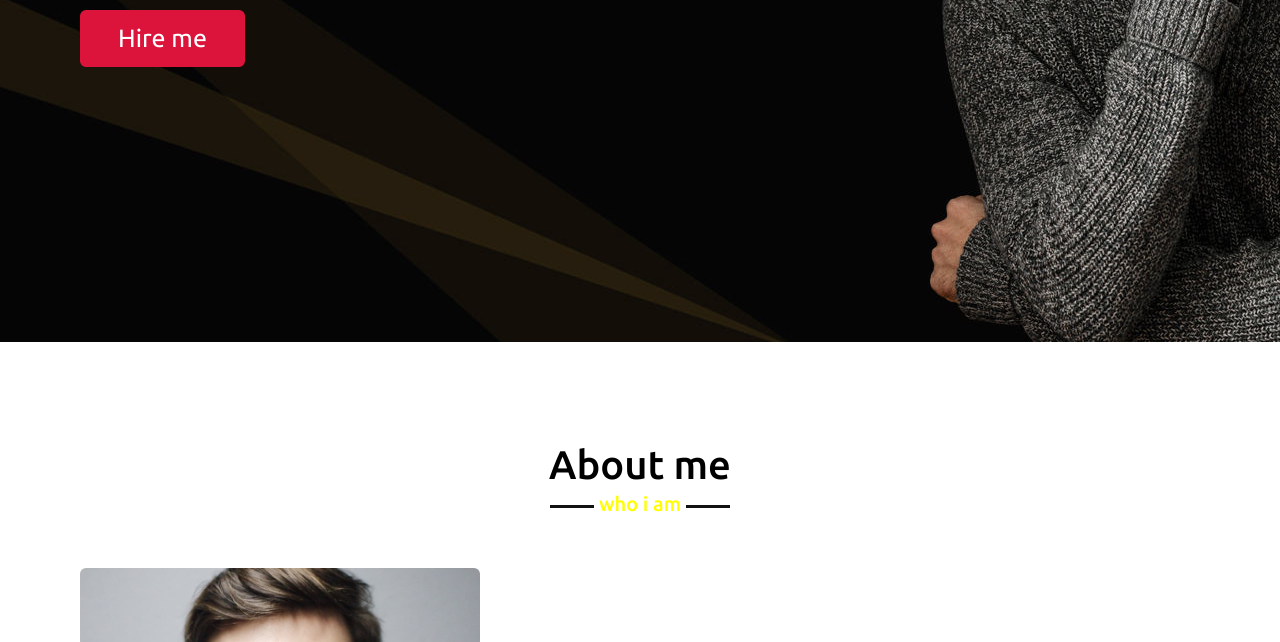
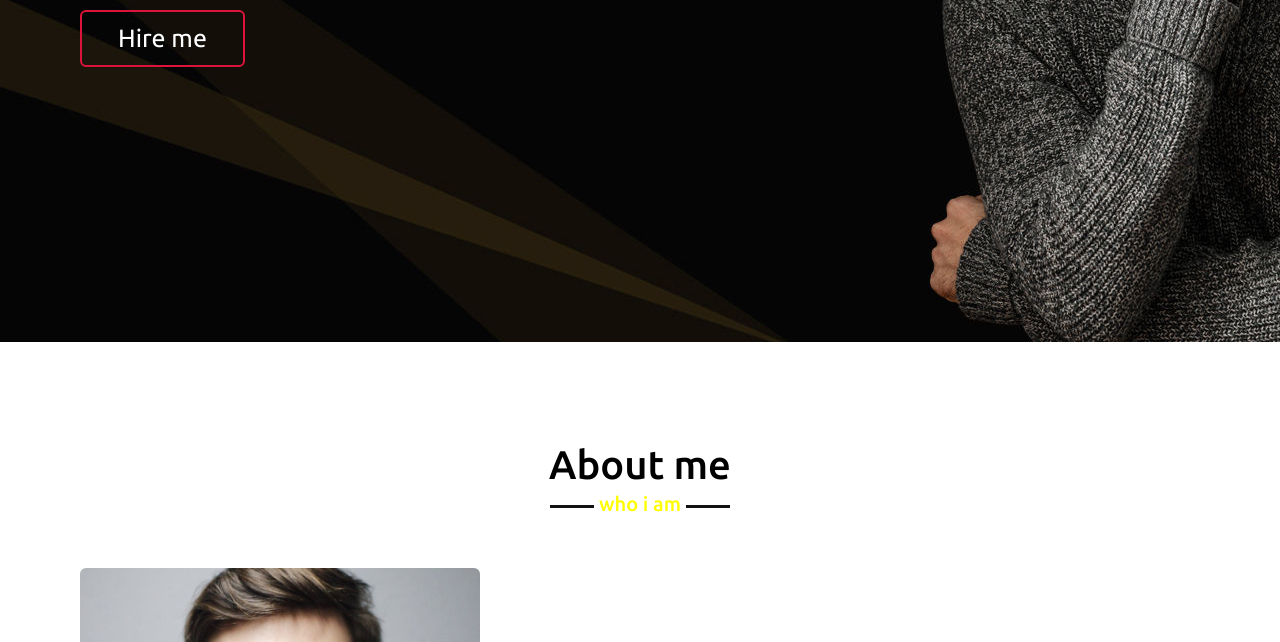
Before and after one commit to YUVRAJSINGH37/WI, a plain HTML site: page index.html in a window 1280 px wide. Shown: the part 458-1100 px from the top of the page. Drawn offline with nearby package versions, Linux system fonts and the light colour scheme; files whose address does not match are found by name.

Commit message:
Update style.css

```diff
--- a/style.css
+++ b/style.css
@@ -198,7 +198,7 @@ section .title::after{
 }
 .home .home-content a{
     display: inline-block;
-    background: crimson;
+    background: light pink;
     color: #fff;
     font-size: 25px;
     padding: 12px 36px;
@@ -209,7 +209,7 @@ section .title::after{
     transition: all 0.3s ease;
 }
 .home .home-content a:hover{
-    color: crimson;
+    color: light blue;
     background: none;
 }
 
```
